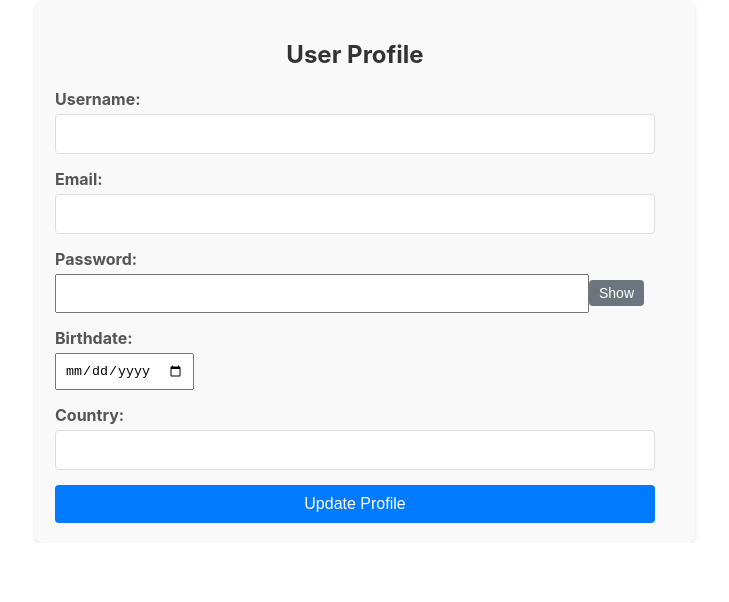
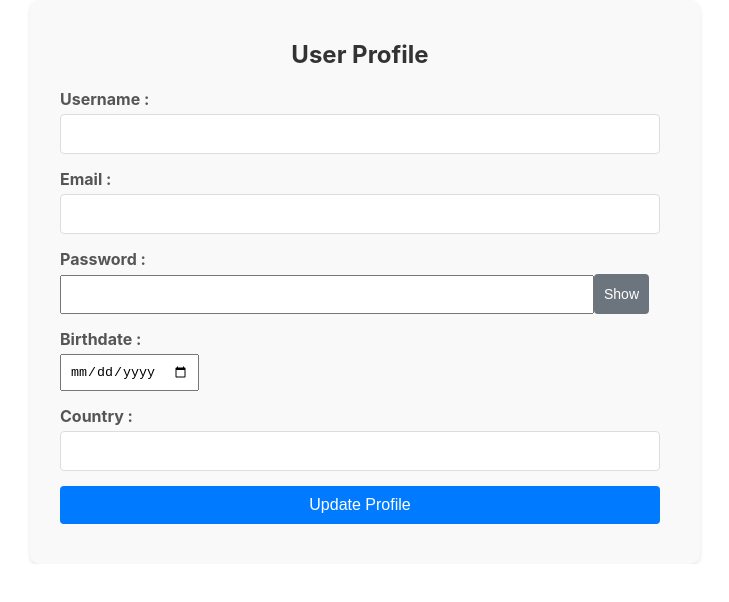
Before and after one commit to meghanavasava/taskChamp, a React (Create React App) app: page / in a window 1280 px wide. Shown: the top 602 px of the page, without its empty margins (275-1004 px from the left). Built offline with nearby package versions, Linux system fonts and the light colour scheme; no server answers; the database is empty.

Commit message:
Css Changes

```diff
--- a/src/Components/UserProfile.js
+++ b/src/Components/UserProfile.js
@@ -102,7 +102,7 @@ const UserProfile = ({ userId }) => {
       <h2 className={styles.profile_header}>User Profile</h2>
       <form className={styles.profile_form} onSubmit={handleSubmit}>
         <div>
-          <label className={styles.profile_label}>Username:</label>
+          <label className={styles.profile_label}>Username :</label>
           <input
             type="text"
             name="username"
@@ -112,7 +112,7 @@ const UserProfile = ({ userId }) => {
           />
         </div>
         <div>
-          <label className={styles.profile_label}>Email:</label>
+          <label className={styles.profile_label}>Email :</label>
           <input
             type="email"
             name="email"
@@ -125,9 +125,9 @@ const UserProfile = ({ userId }) => {
           )}
         </div>
         <div className={styles.profile_passwordContainer}>
-          <label className={styles.profile_label}>Password:</label>
+          <label className={styles.profile_label}>Password :</label>
           <input
-            type={passwordVisible ? "text" : "password"} // Toggle password visibility
+            type={passwordVisible ? "text" : "password"}
             name="password"
             className={styles.profile_passwordInput}
             value={formData.password}
@@ -142,7 +142,7 @@ const UserProfile = ({ userId }) => {
           </button>
         </div>
         <div>
-          <label className={styles.profile_label}>Birthdate:</label>
+          <label className={styles.profile_label}>Birthdate :</label>
           <input
             type="date"
             name="birthdate"
@@ -152,7 +152,7 @@ const UserProfile = ({ userId }) => {
           />
         </div>
         <div>
-          <label className={styles.profile_label}>Country:</label>
+          <label className={styles.profile_label}>Country :</label>
           <input
             type="text"
             name="country"
--- a/src/Components/UserProfile.module.css
+++ b/src/Components/UserProfile.module.css
@@ -1,9 +1,8 @@
 .profile_container {
   max-width: 600px;
   margin: auto;
-  padding: 20px;
-  padding-right: 40px;
-  border-radius: 8px;
+  padding: 20px 40px 40px 30px;
+  border-radius: 10px;
   box-shadow: 0 2px 4px rgba(0, 0, 0, 0.1);
   background-color: #f9f9f9;
 }
@@ -50,9 +49,9 @@
 
 .profile_toggleButton {
   display: inline;
-  margin-top: 5px;
   border: none;
   border-radius: 4px;
+  height: 40px;
   background-color: #6c757d;
   color: white;
   cursor: pointer;
```
